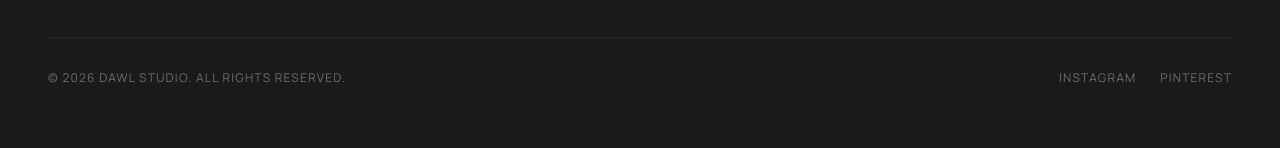
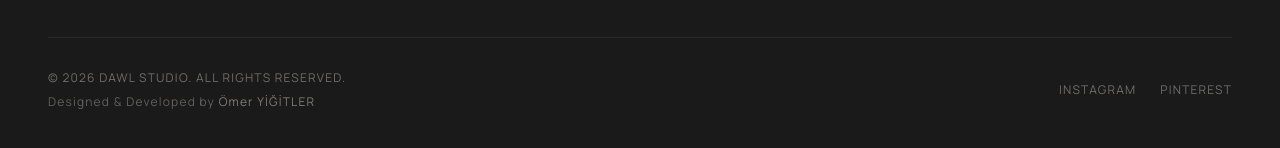
Before and after one commit to omeryigitler/dawlstudio.com, a React (Vite) app: page / in a window 1280 px wide. Shown: the part 1192-1340 px from the top of the page. Built offline with nearby package versions, Linux system fonts and the light colour scheme.

Commit message:
Add footer designer credit

```diff
--- a/src/components/Footer.tsx
+++ b/src/components/Footer.tsx
@@ -45,9 +45,22 @@ export function Footer() {
       </div>
 
       <div className="max-w-7xl mx-auto mt-16 pt-8 border-t border-limestone/10 flex flex-col md:flex-row justify-between items-center gap-4">
-        <p className="text-xs text-limestone/60 uppercase tracking-widest">
-          &copy; {new Date().getFullYear()} DAWL STUDIO. All rights reserved.
-        </p>
+        <div className="text-center md:text-left space-y-2">
+          <p className="text-xs text-limestone/60 uppercase tracking-widest">
+            &copy; {new Date().getFullYear()} DAWL STUDIO. All rights reserved.
+          </p>
+          <p className="text-xs text-limestone/50 tracking-widest">
+            Designed &amp; Developed by{" "}
+            <a
+              href="https://omeryigitler.com"
+              target="_blank"
+              rel="noopener noreferrer"
+              className="text-limestone/70 hover:text-gold hover:opacity-90 transition-all duration-300"
+            >
+              Ömer YİĞİTLER
+            </a>
+          </p>
+        </div>
         <div className="flex gap-6 text-xs text-limestone/60 uppercase tracking-widest">
           <a href="#" className="hover:text-gold transition-colors">Instagram</a>
           <a href="#" className="hover:text-gold transition-colors">Pinterest</a>
```
